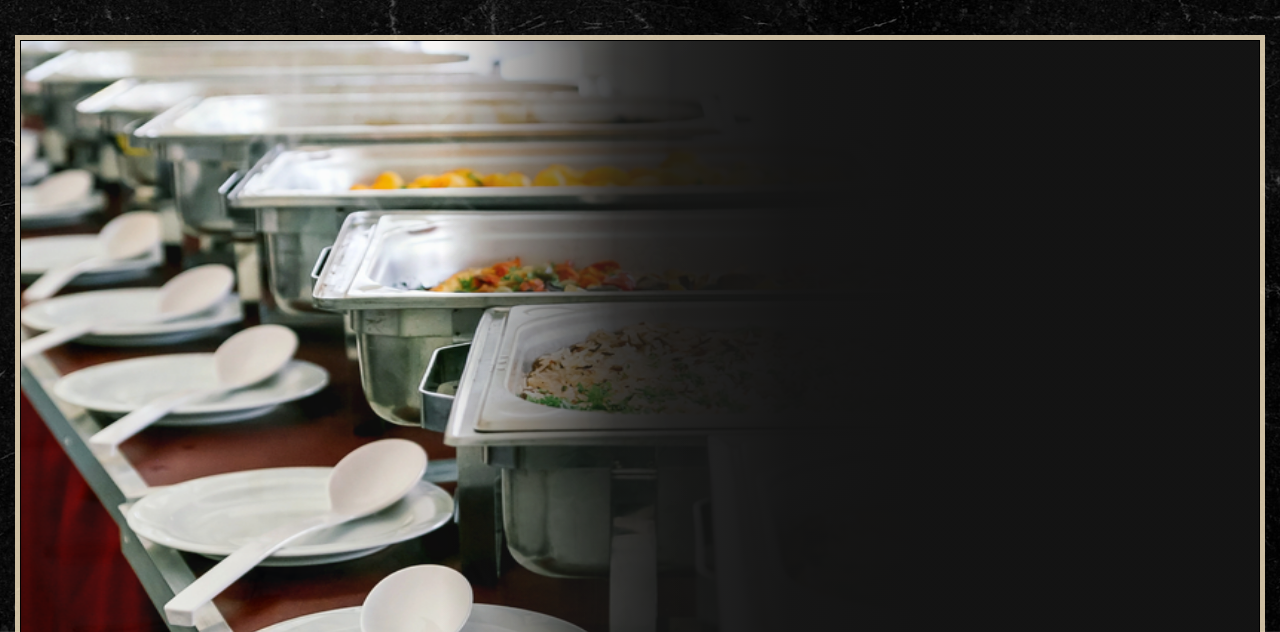
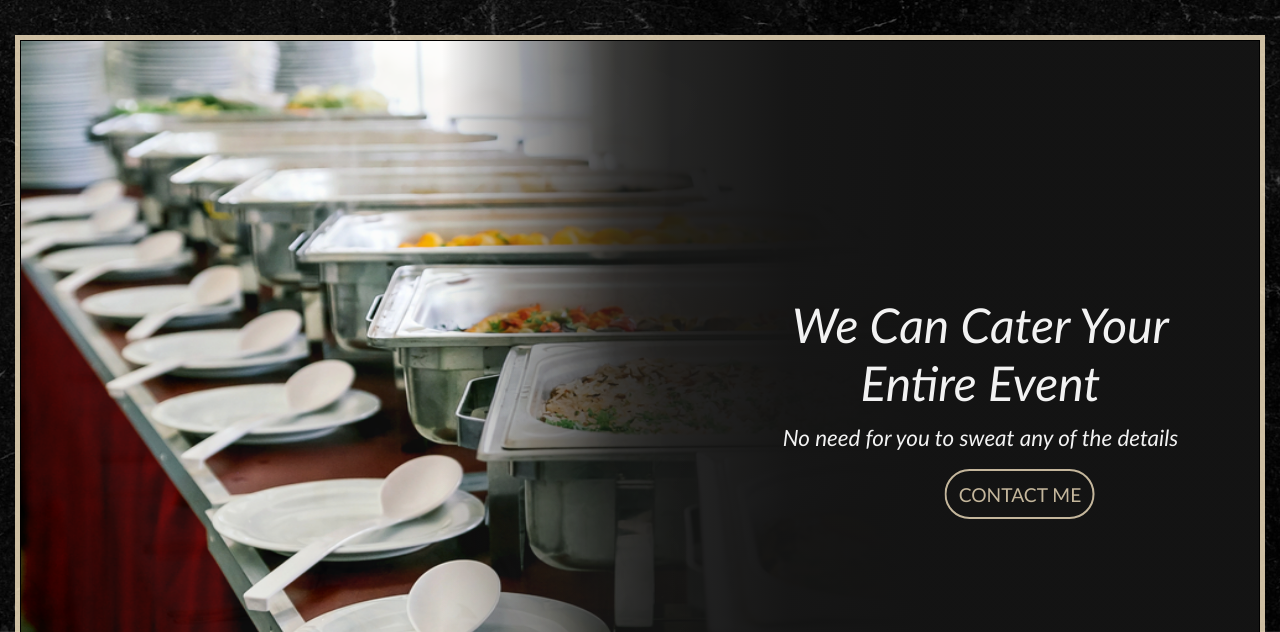
Before and after one commit to JerryVW/ChefJasonFaulkner, a plain HTML site: page index.html in a window 1280 px wide. Shown: the part 168-800 px from the top of the page. Drawn offline with nearby package versions, Linux system fonts and the light colour scheme.

Commit message:
Worked on crousel, need to finish one animation and make reasponsive

```diff
--- a/app.js
+++ b/app.js
@@ -0,0 +1,12 @@
+const imgZoom = document.querySelector('img');
+const classActive = document.querySelector('.carousel-item');
+
+const addTransitionClass = () => {
+  if(classActive === 'active') {
+    imgZoom.classList.add('.transition');
+  } else {
+    imgZoom.classList.remove('.transition');
+  }
+}
+
+addTransitionClass();
--- a/index.html
+++ b/index.html
@@ -46,14 +46,32 @@
           <li data-target="#carouselExampleIndicators" data-slide-to="2"></li>
         </ol>
         <div class="carousel-inner">
-          <div class="carousel-item drk active" data-interval="10000">
+          <div class="carousel-item drk transition active" data-interval="10000">
             <img class="d-block car-images" src="images/catering-display.jpg" alt="First slide">
+            <div class="header-info">
+              <h2 class=" animated fadeInRight">We Can Cater Your</h2>
+              <h2 class=" animated fadeInRight">Entire Event</h2>
+              <p class=" animated fadeInRight delay1">No need for you to sweat any of the details</p>
+              <button class="header-button animated fadeInRight delay2">CONTACT ME</button>
+            </div>
           </div>
-          <div class="carousel-item drk" data-interval="10000">
+          <div class="carousel-item drk transition" data-interval="10000">
             <img class="d-block car-images" src="images/table-settings.jpg" alt="Second slide">
+            <div class="header-info">
+              <h2 class=" animated fadeInRight">Full Table Set Up For</h2>
+              <h2 class=" animated fadeInRight">Weddings and Events</h2>
+              <p class=" animated fadeInRight delay1">Just let us know the number of people</p>
+              <button class="header-button animated fadeInRight delay2">CONTACT ME</button>
+            </div>
           </div>
-          <div class="carousel-item drk" data-interval="10000">
+          <div class="carousel-item drk transition" data-interval="10000">
             <img class="d-block car-images" src="images/signature-dish.jpg" alt="Third slide">
+            <div class="header-info">
+              <h2 class=" animated fadeInRight">Award Winning Dishes</h2>
+              <h2 class=" animated fadeInRight">You Will Be Delighted With</h2>
+              <p class=" animated fadeInRight delay1">Comparable to some of the finest dinning</p>
+              <button class="header-button animated fadeInRight delay2">CONTACT ME</button>
+            </div>
           </div>
         </div>
       </div>
--- a/style.css
+++ b/style.css
@@ -31,7 +31,6 @@ footer, header, hgroup, menu, nav, section {
 }
 body {
   line-height: 1;
-
   font-family: 'Roboto Slab', serif;
 }
 ol, ul {
@@ -116,6 +115,7 @@ body {
 }
 
 .carousel {
+  position: relative;
   width:100%;
   border: 1px solid black;
 }
@@ -152,6 +152,9 @@ body {
   height: auto;
   max-height: 750px;
   transition: all 10s;
+}
+
+.carousel-fade img .active{
   transform: translateY(-1.5rem) scale(1.2);
 }
 
@@ -161,6 +164,91 @@ body {
   margin: 0 8px;
   border-radius: 100%;
 }
+
+
+.header-info {
+  width: 35%;
+  height: 35%;
+  position: absolute;
+  color: white;
+  right: 5%;
+  margin-top: -500px;
+  z-index: 1000;
+  text-align: center;
+}
+
+.header-info h2 {
+  font-size: 3rem;
+  margin-top: 10px;
+}
+
+.header-info p {
+  font-size: 1.4rem;
+  margin: 20px 0;
+}
+
+.header-button {
+  background-color: transparent;
+  width: 150px;
+  height: 50px;
+  color: rgb(254, 236, 200);
+  border: 2px solid rgb(254, 236, 200);
+  border-radius: 50px;
+  font-size: 1.2rem;
+  transition: 0.3s ease;
+}
+
+.header-button:hover {
+  background-color: rgb(254, 236, 200);
+  color: black;
+}
+
+.animated{
+  -webkit-animation-duration: 2s;
+  animation-duration: 2s;
+  -webkit-animation-fill-mode: both;
+  animation-fill-mode: both
+}
+
+@-webkit-keyframes fadeInRight{
+  0%{
+      opacity:0;
+      -webkit-transform: translateX(200px);
+      transform: translateX(200px)
+  }
+  100%{
+      opacity:1;
+      -webkit-transform: translateX(0);
+      transform: translateX(0)
+  }
+}
+@keyframes fadeInRight{
+  0%{
+      opacity: 0;
+      -webkit-transform: translateX(200px);
+      -ms-transform: translateX(200px);
+      transform: translateX(200px)
+  }
+  100%{
+      opacity:1;
+      -webkit-transform: translateX(0);
+      -ms-transform: translateX(0);
+      transform: translateX(0)
+  }
+}
+.fadeInRight{
+  -webkit-animation-name: fadeInRight;
+  animation-name: fadeInRight
+}
+
+.delay1 {
+  animation-delay: 2s;
+}
+
+.delay2 {
+  animation-delay: 4s;
+}
+
 
 
 /* MEDIA QUERIES */
```
